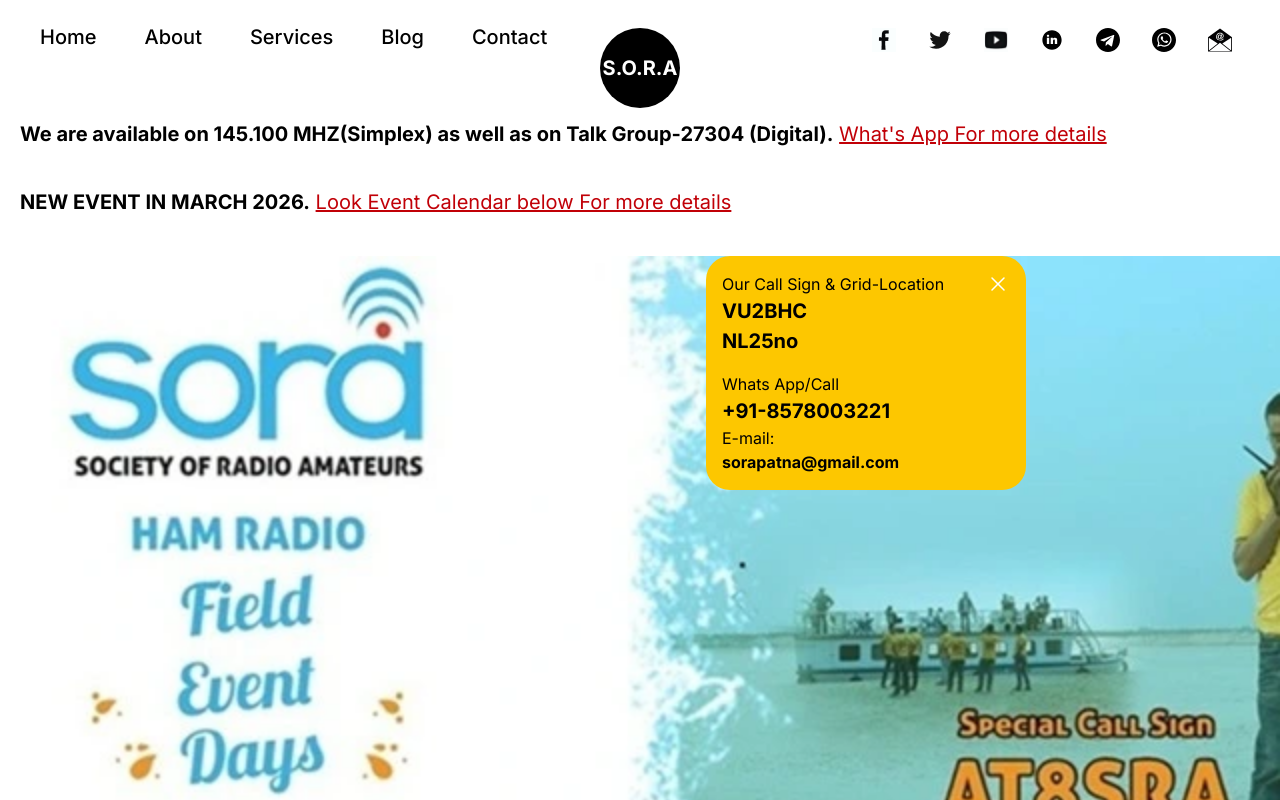
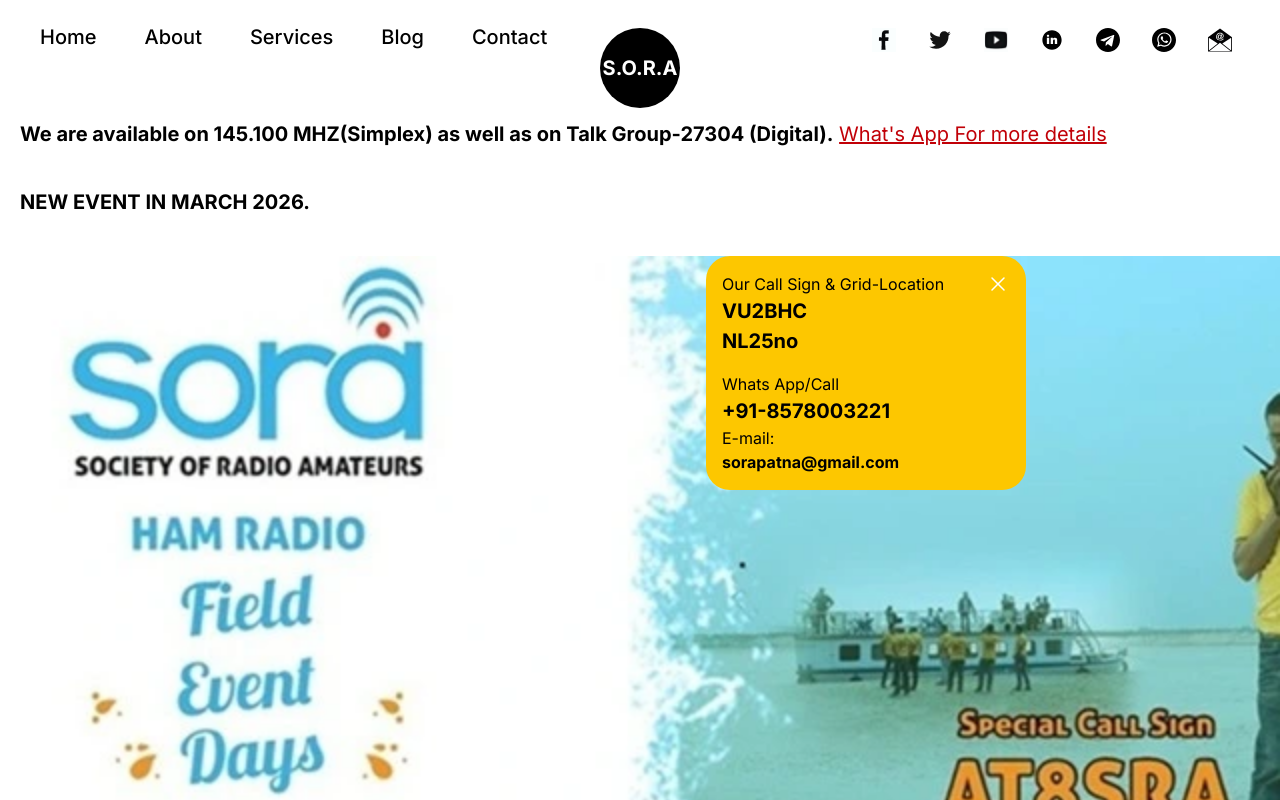
Before and after one commit to sorapatna/SORA-WEBSITE, a Next.js app: page / in a window 1280 px wide. Shown: the top 800 px of the page. Built offline with nearby package versions, Linux system fonts and the light colour scheme.

Commit message:
Update Alert-2.tsx

```diff
--- a/components/Alert-2.tsx
+++ b/components/Alert-2.tsx
@@ -9,13 +9,7 @@ export default function EVENTALERT  ()  {
     >
         <>
             <strong>NEW EVENT IN MARCH 2026.</strong>{' '}
-            <a
-                href={`https://wa.me/+918578003221`}
-                target="_blank" rel="noopener noreferrer"
-                className="underline text-red-700 hover:text-success duration-200 transition-colors"
-            >
-                Look Event Calendar below For more details
-            </a>
+
         </>
     </div>
   )
```
